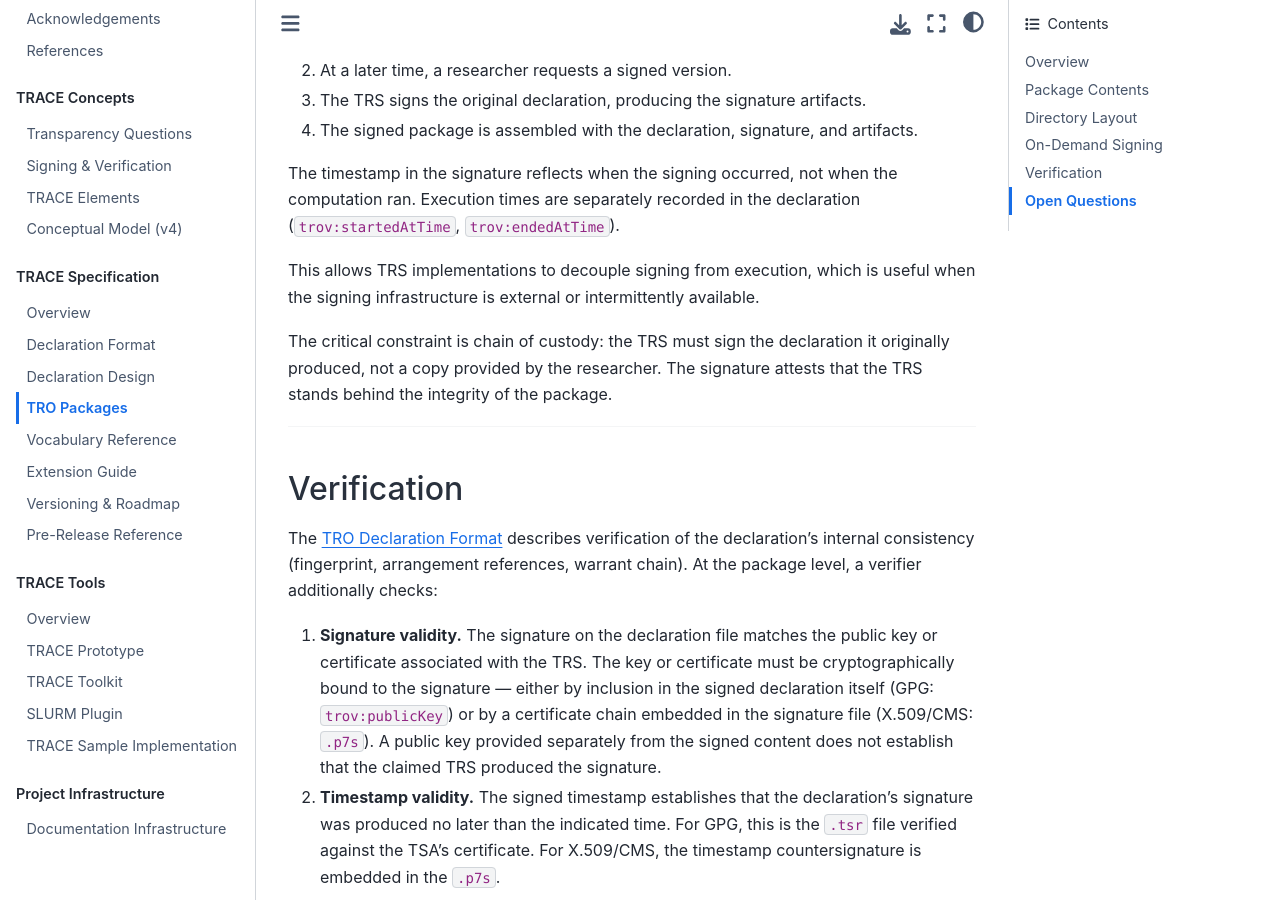
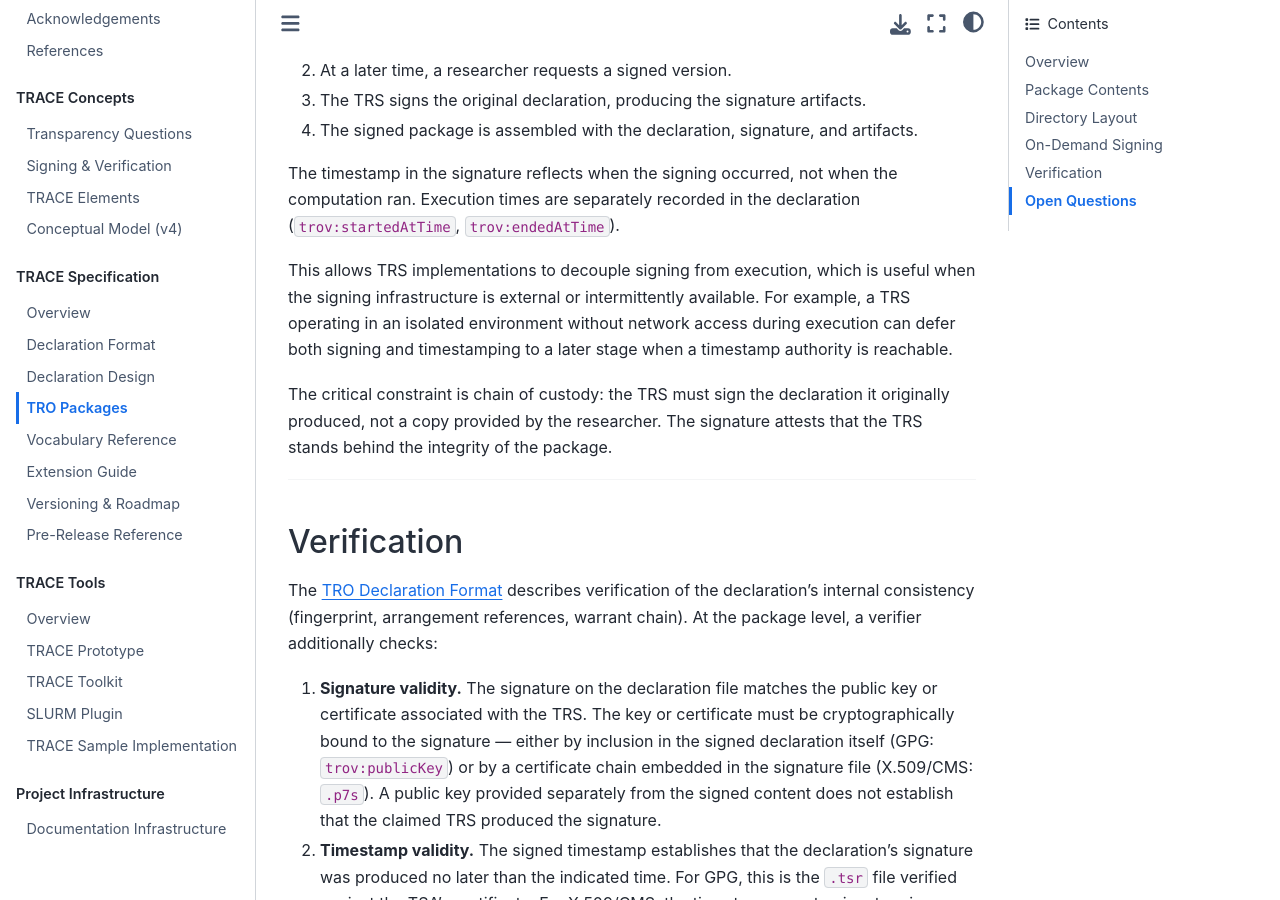
Before and after one commit to transparency-certified/trace-specification, a Jupyter Book: the page built from docs/tro-packages.md, in a window 1280 px wide and 900 px high, scrolled down 4847 px. Built offline with Jupyter Book 1.0.4 settings and Sphinx 7.4.7 and the Sphinx Book theme 1.1.4, drawn with Linux system fonts in a browser that asks for light colours.

Commit message:
Add isolated environment scenario to on-demand signing section

```diff
--- a/docs/tro-packages.md
+++ b/docs/tro-packages.md
@@ -120,7 +120,7 @@ A TRS may produce unsigned packages during execution and sign them later on dema
 
 The timestamp in the signature reflects when the signing occurred, not when the computation ran. Execution times are separately recorded in the declaration (`trov:startedAtTime`, `trov:endedAtTime`).
 
-This allows TRS implementations to decouple signing from execution, which is useful when the signing infrastructure is external or intermittently available.
+This allows TRS implementations to decouple signing from execution, which is useful when the signing infrastructure is external or intermittently available. For example, a TRS operating in an isolated environment without network access during execution can defer both signing and timestamping to a later stage when a timestamp authority is reachable.
 
 The critical constraint is chain of custody: the TRS must sign the declaration it originally produced, not a copy provided by the researcher. The signature attests that the TRS stands behind the integrity of the package.
 
```
